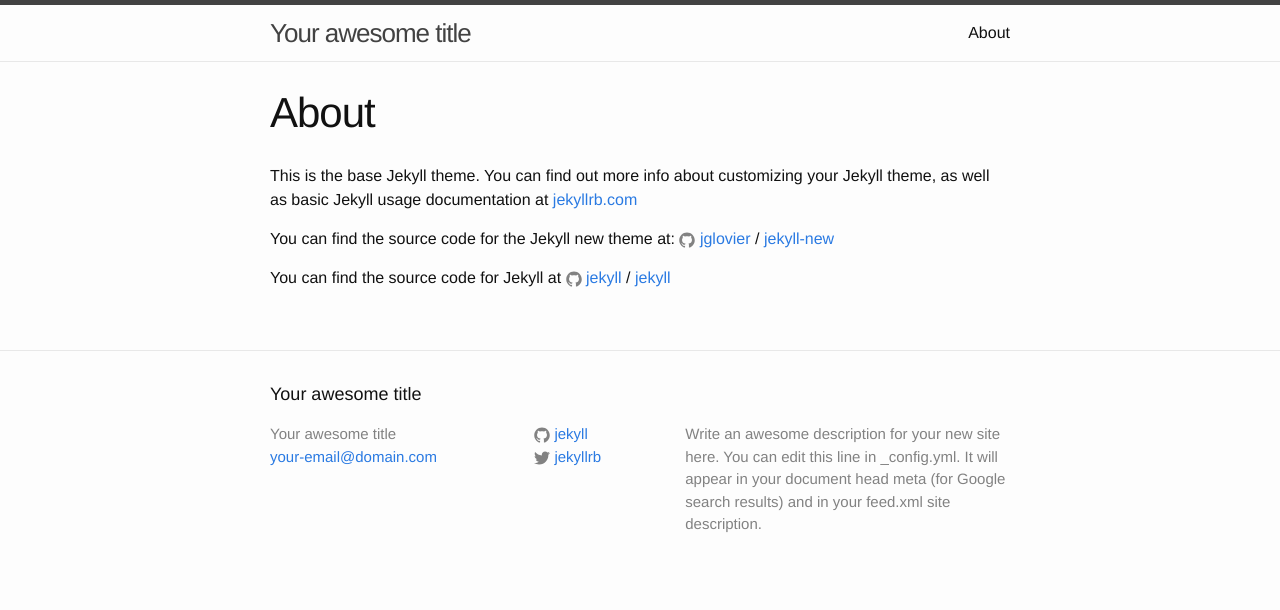
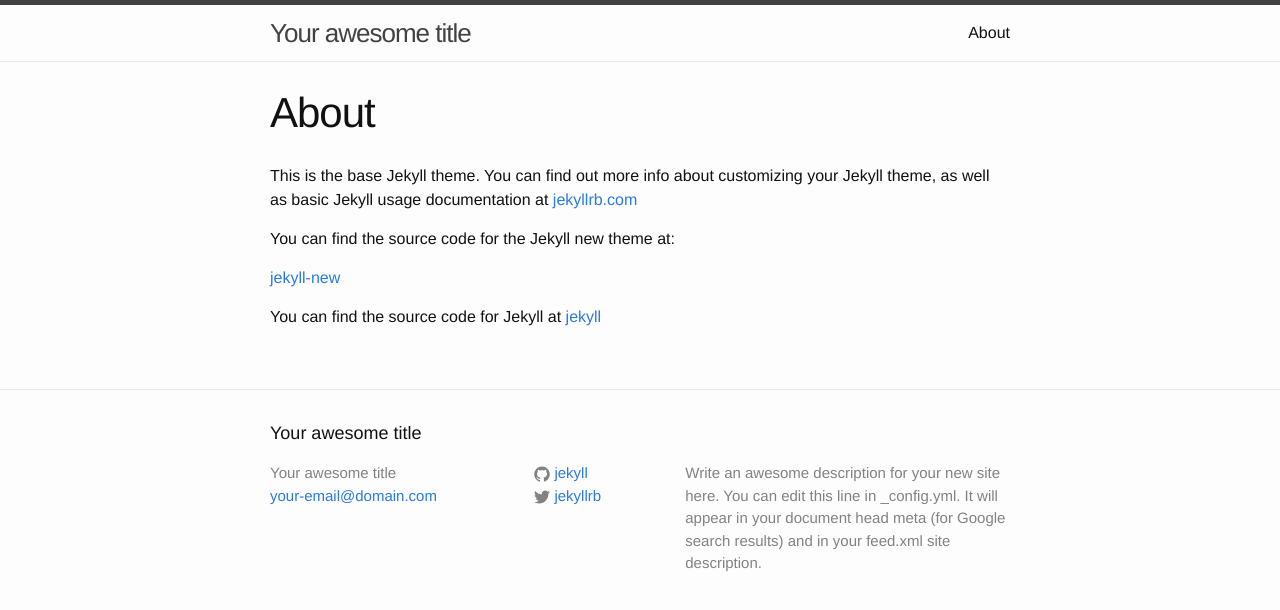
Before and after one commit to sergiolealdev/sergiolealdev.github.io, a Jekyll site: the page built from blog/about.md, in a window 1280 px wide. Shown: the top 610 px of the page. Built offline with Jekyll 4.4.1, drawn with Linux system fonts in a browser that asks for light colours.

Commit message:
change includes

```diff
--- a/blog/about.md
+++ b/blog/about.md
@@ -7,9 +7,8 @@
 This is the base Jekyll theme. You can find out more info about customizing your Jekyll theme, as well as basic Jekyll usage documentation at [jekyllrb.com](http://jekyllrb.com/)
 
 You can find the source code for the Jekyll new theme at:
-{% include icon-github.html username="jglovier" %} /
+
 [jekyll-new](https://github.com/jglovier/jekyll-new)
 
 You can find the source code for Jekyll at
-{% include icon-github.html username="jekyll" %} /
 [jekyll](https://github.com/jekyll/jekyll)
```
